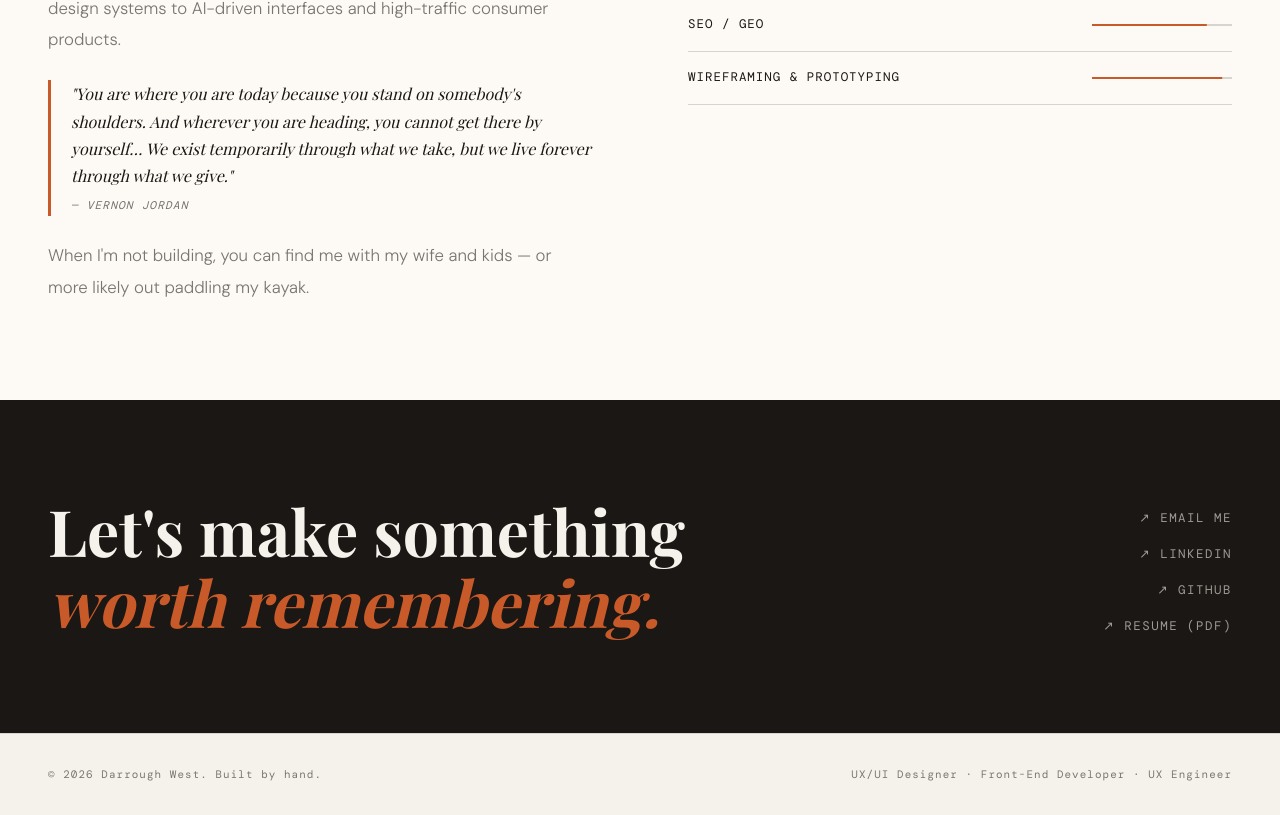
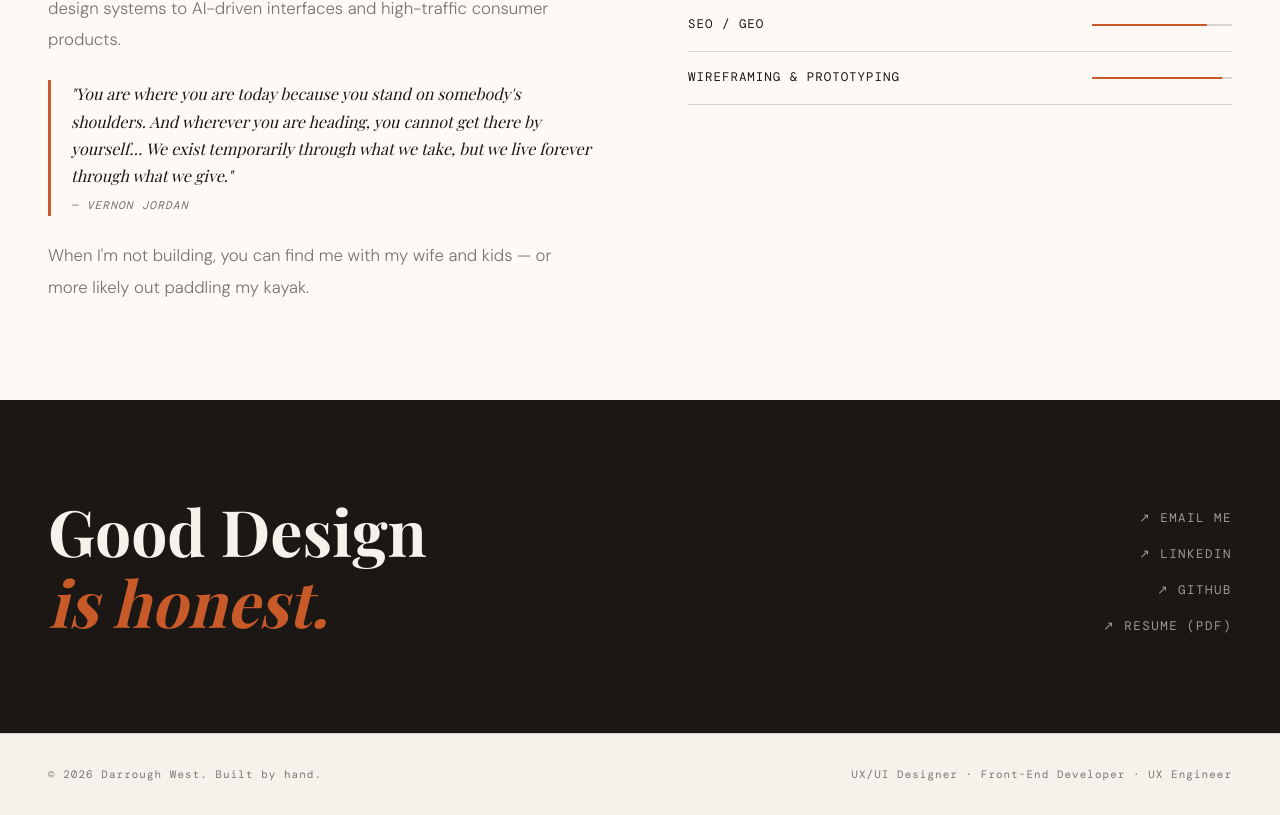
Before and after one commit to darroughw/darroughw.github.io, a React (Vite) app: page / in a window 1280 px wide. Shown: the part 2387-3202 px from the top of the page. Built offline with nearby package versions, Linux system fonts and the light colour scheme; a web font is replaced by a local one.

Commit message:
quote change

```diff
--- a/src/App.jsx
+++ b/src/App.jsx
@@ -216,7 +216,7 @@ export default function App() {
       <div className="contact-section" id="contact">
         <div className="reveal">
           <h2 className="contact-tagline">
-            Let's make something<br /><em>worth remembering.</em>
+            Good Design<br /><em>is honest.</em>
           </h2>
         </div>
         <div className="contact-links reveal" style={{ transitionDelay: '.15s' }}>
```
